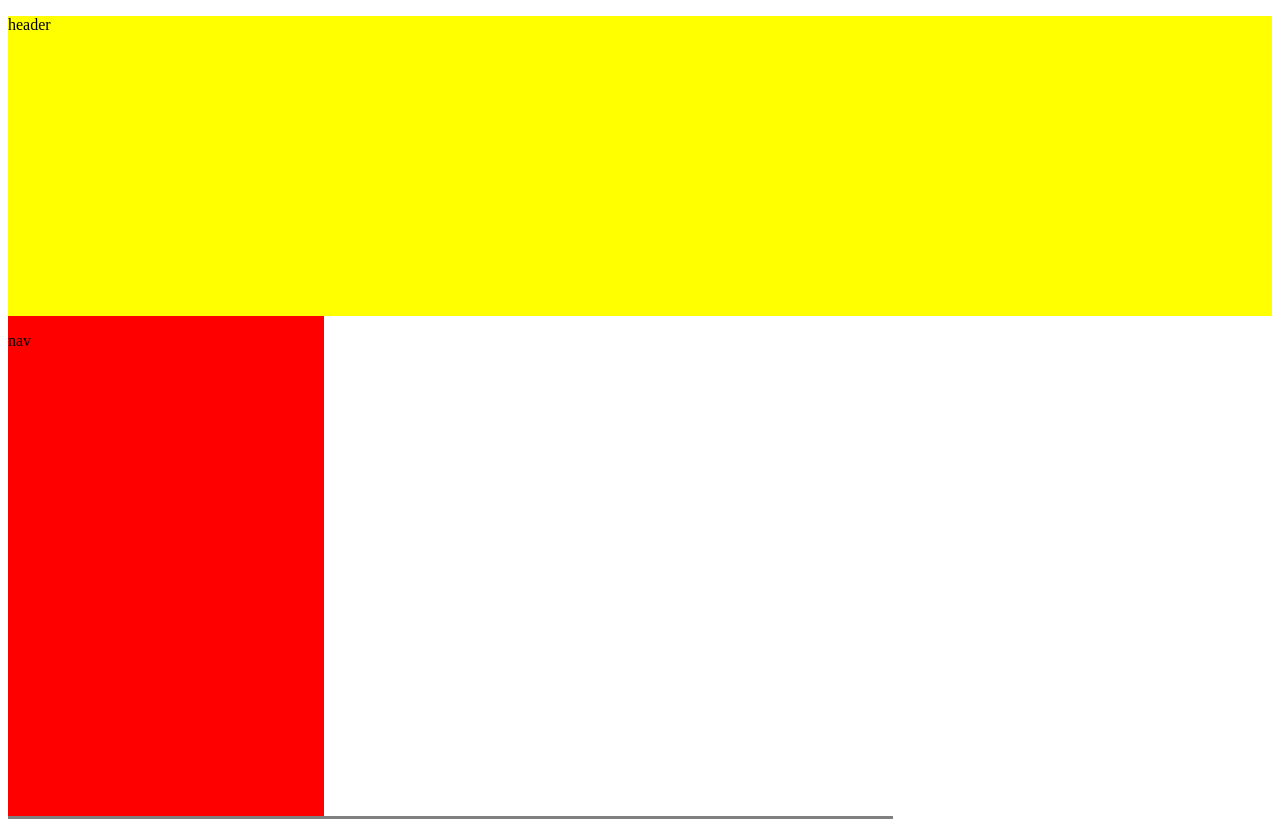
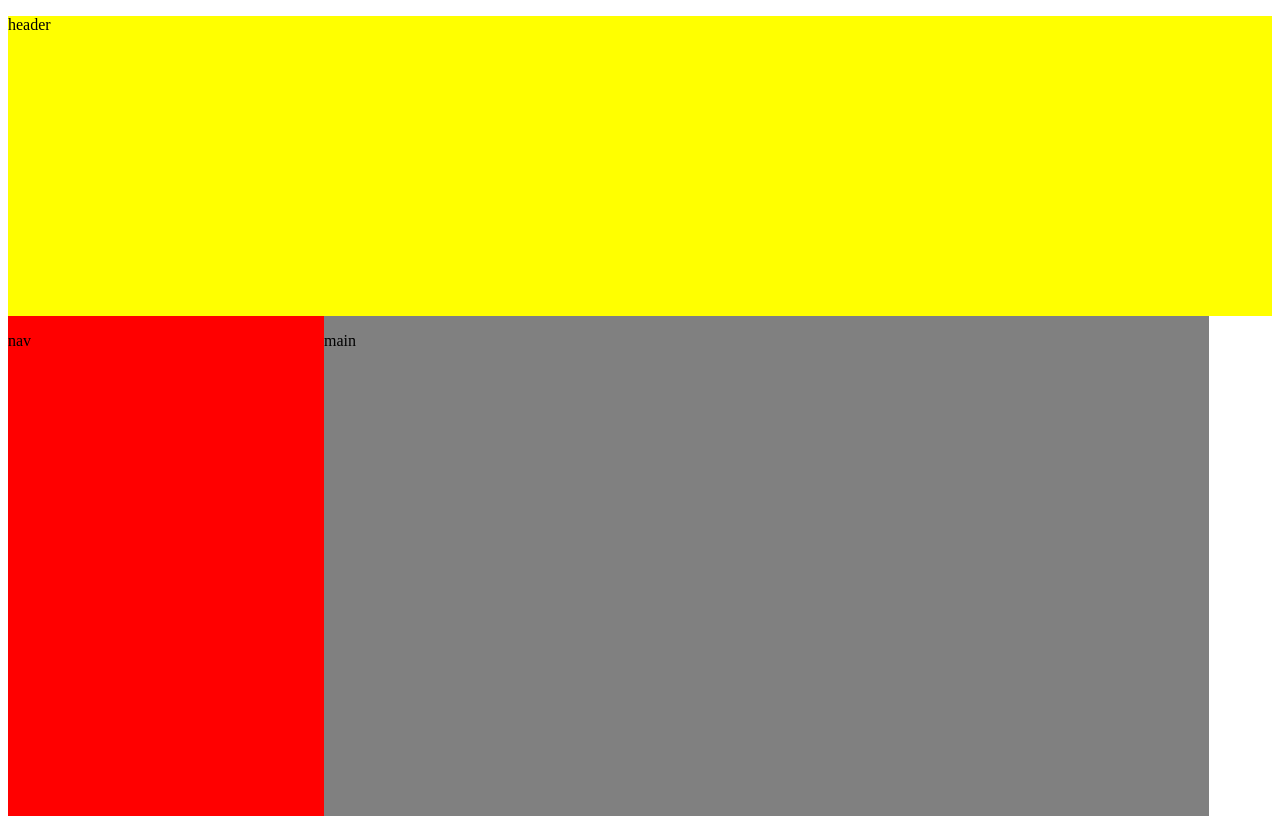
Before and after one commit to zs1kaczuszka/1tb, a plain HTML site: page layout.html in a window 1280 px wide. Shown: the top 819 px of the page. Drawn offline with Linux system fonts and the light colour scheme.

Commit message:
Update layout.html

```diff
--- a/layout.html
+++ b/layout.html
@@ -10,17 +10,20 @@
             width: 100%;
             height: 300px;
         }
+        .container{
+            display:flex;
+        }
          nav{
              background-color: red;
              width: 25%;
              height: 500px;
-             display: flex;
+
          }
                 main{
                     background-color: gray;
                     width: 70%;
                     height: 500px;
-                    display: flex;
+
                 footer{
                     background-color: turquise;
                     widht: 100%;
```
